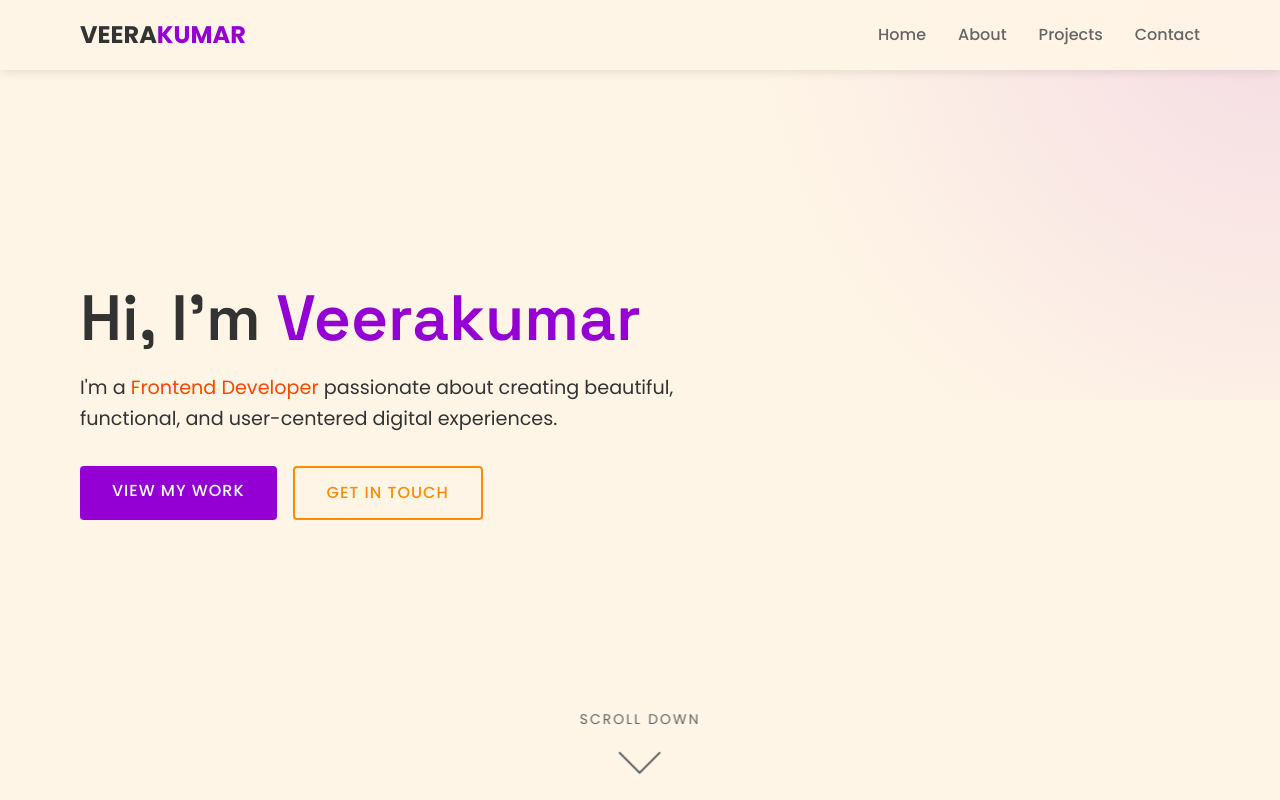
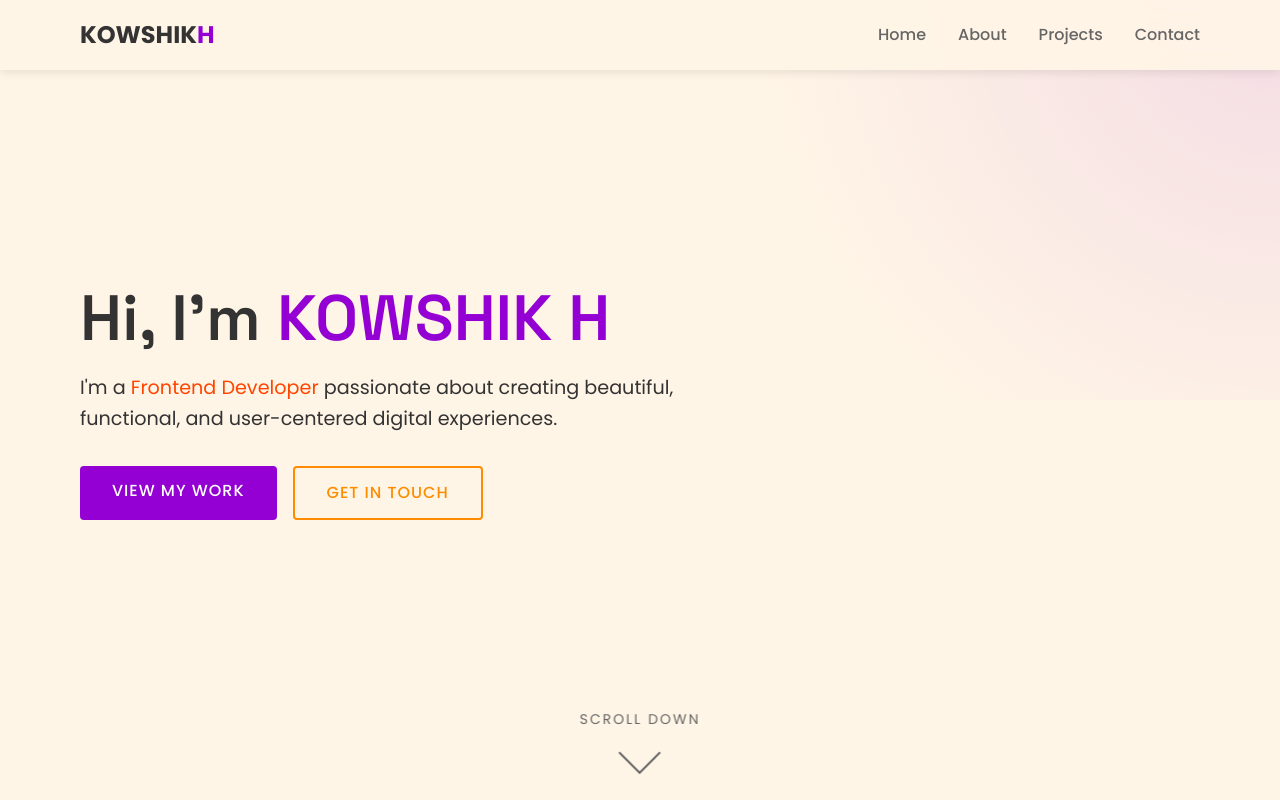
Before and after one commit to kowshikhirian22-crypto/SNSMCA, a plain HTML site: page index.html in a window 1280 px wide. Shown: the top 800 px of the page. Drawn offline with Linux system fonts and the light colour scheme.

Commit message:
Update header and hero section with new names

```diff
--- a/index.html
+++ b/index.html
@@ -788,7 +788,7 @@
     <!-- Header & Navigation -->
     <header id="header">
         <div class="container nav-container">
-            <a href="#home" class="logo">VEERA<span>KUMAR</span></a>
+            <a href="#home" class="logo">KOWSHIK<span>H</span></a>
             <button class="mobile-toggle" aria-label="Toggle menu">☰</button>
             <ul class="nav-links">
                 <li><a href="#home">Home</a></li>
@@ -802,7 +802,7 @@
     <!-- Hero Section -->
     <section id="home" class="hero">
         <div class="container hero-content">
-            <h1>Hi, I'm <span class="highlight">Veerakumar</span></h1>
+            <h1>Hi, I'm <span class="highlight">KOWSHIK H</span></h1>
             <p>I'm a <span class="accent">Frontend Developer</span> passionate about creating beautiful, functional, and user-centered digital experiences.</p>
             <div class="hero-buttons">
                 <a href="#projects" class="btn">View My Work</a>
```
